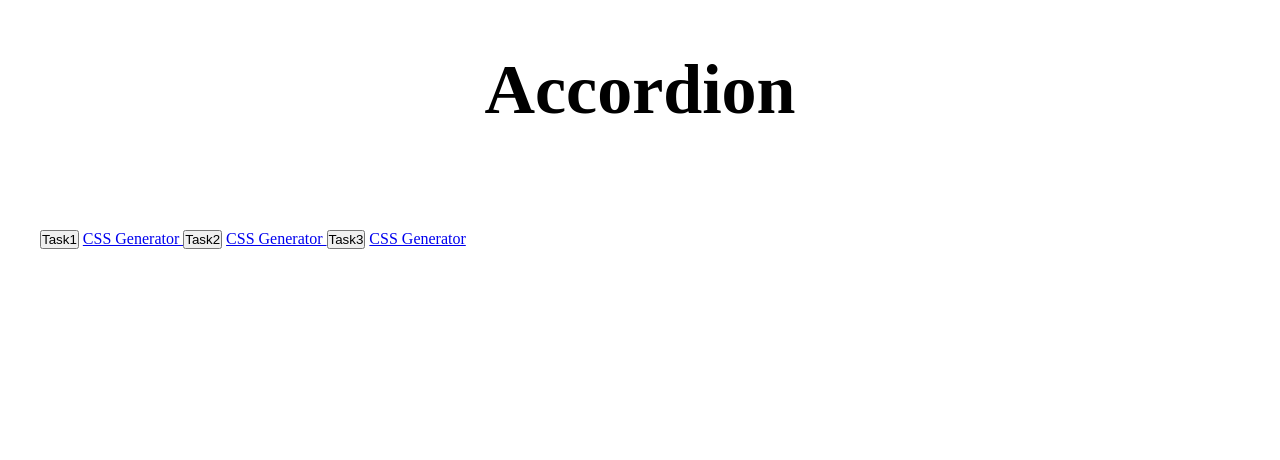
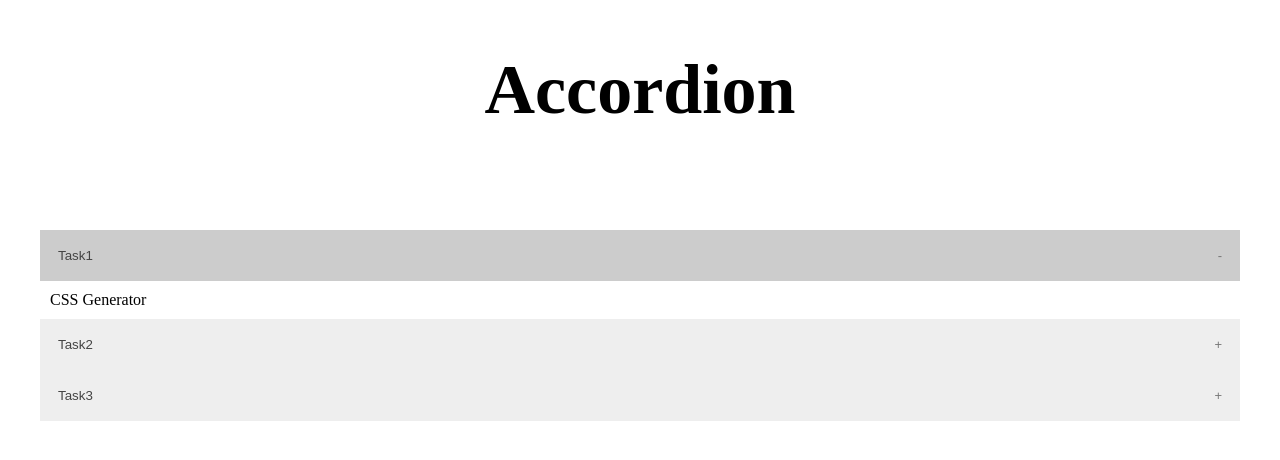
Before and after one commit to Poorjoy/accordion, a plain HTML site: page index.html in a window 1280 px wide. Both pictures are taken after a click on the button "Task1". Drawn offline with Linux system fonts and the light colour scheme.

Commit message:
feat: add new styles and logic

```diff
--- a/index.html
+++ b/index.html
@@ -15,17 +15,23 @@
     <div class="container">
         <div class="accordion">
             <button class="accordion__btn">Task1</button>
-            <a href="https://poorjoy.github.io/CSS-border-radius-generator/" class="accordion__link">
-                CSS Generator
-            </a>
+            <div class="accordion__wrapper">
+                <a href="https://poorjoy.github.io/CSS-border-radius-generator/" class="accordion__link" target="_blank">
+                    CSS Generator
+                </a>
+            </div>
             <button class="accordion__btn">Task2</button>
-            <a href="https://poorjoy.github.io/slider/" class="accordion__link">
-                CSS Generator
-            </a>
+            <div class="accordion__wrapper">
+                <a href="https://poorjoy.github.io/slider/" class="accordion__link" target="_blank">
+                    Slider
+                </a>
+            </div>
             <button class="accordion__btn">Task3</button>
-            <a href="https://poorjoy.github.io/CSS-border-radius-generator/" class="accordion__link">
-                CSS Generator
-            </a>
+            <div class="accordion__wrapper">
+                <a href="https://poorjoy.github.io/accordion/" class="accordion__link" target="_blank">
+                    Accordion
+                </a>
+            </div>
         </div>
     </div>
 </section>
--- a/main.css
+++ b/main.css
@@ -21,3 +21,50 @@ header {
 section {
     padding: 50px 0;
 }
+
+.accordion__btn {
+    background-color: #eee;
+    color: #444;
+    cursor: pointer;
+    padding: 18px;
+    width: 100%;
+    text-align: left;
+    border: none;
+    outline: none;
+    transition: 0.4s;
+}
+
+.active, .accordion__btn:hover {
+    background-color: #ccc;
+}
+
+.accordion__wrapper {
+    padding: 0 10px;
+    max-height: 0;
+    overflow: hidden;
+    transition: max-height 0.2s ease-out;
+}
+
+.accordion__link {
+    display: block;
+    text-decoration: none;
+    color: #000;
+    transition: all 0.5s ease;
+    margin: 10px 0;
+}
+
+.accordion__link:hover {
+    color: chocolate;
+}
+
+.accordion__btn:after {
+    content: '+';
+    font-size: 13px;
+    color: #777;
+    float: right;
+    margin-left: 5px;
+}
+
+.active:after {
+    content: "-";
+}
--- a/main.js
+++ b/main.js
@@ -0,0 +1,18 @@
+var btns = document.querySelectorAll('.accordion__btn');
+
+function makeAccordion(listButtons) {
+    for (var i = 0; i < listButtons.length; i++) {
+        listButtons[i].addEventListener("click", function() {
+            this.classList.toggle("active");
+
+            var content = this.nextElementSibling;
+            if (content.style.maxHeight) {
+                content.style.maxHeight = null;
+            } else {
+                content.style.maxHeight = content.scrollHeight + 'px';
+            }
+        });
+    }
+}
+
+makeAccordion(btns);
```
